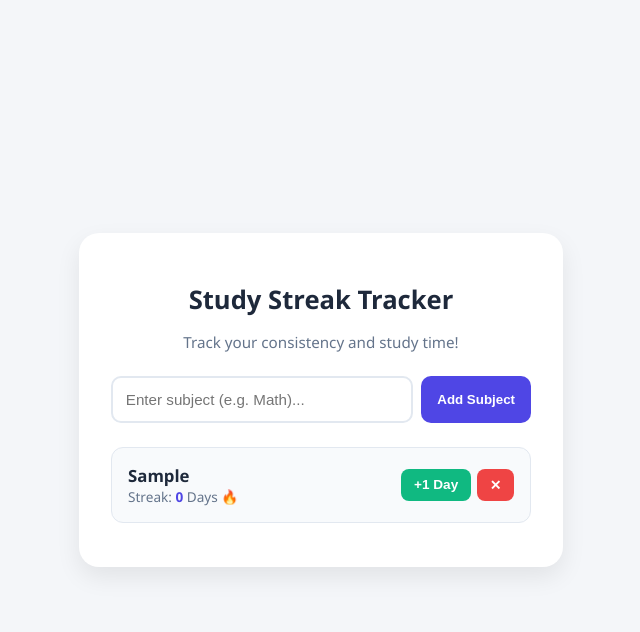
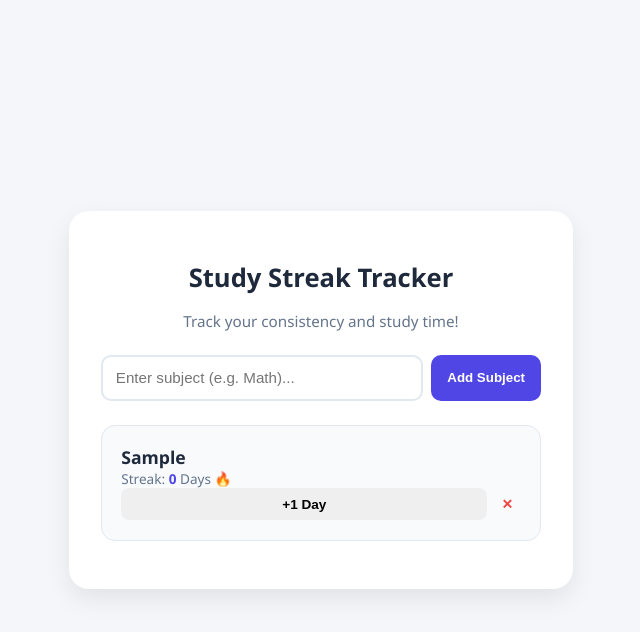
Before and after one commit to MercyyFA/study-streak-tracker, a plain HTML site: page index.html in a window 1280 px wide. Both pictures are taken after typing "Sample" into the empty fields and a click on the button "Add Subject". Shown: the whole page, without its empty margins (319-959 px from the left). Drawn offline with Linux system fonts and the light colour scheme.

Commit message:
style.css

```diff
--- a/style.css
+++ b/style.css
@@ -16,7 +16,7 @@ body {
   border-radius: 20px;
   box-shadow: 0 10px 25px rgba(0, 0, 0, 0.08);
   width: 100%;
-  max-width: 420px;
+  max-width: 440px;
   text-align: center;
 }
 
@@ -61,27 +61,27 @@ input:focus {
   cursor: pointer;
 }
 
-/* Individual Subject Cards */
+/* Individual Subject Card */
 .subject-card {
   background-color: #f8fafc;
   border: 1px solid #e2e8f0;
-  border-radius: 12px;
-  padding: 1rem;
-  margin-bottom: 0.8rem;
-  display: flex;
-  align-items: center;
-  justify-content: space-between;
+  border-radius: 14px;
+  padding: 1.2rem;
+  margin-bottom: 1rem;
+  text-align: left;
 }
 
-.subject-info {
-  text-align: left;
+.card-header {
+  display: flex;
+  justify-content: space-between;
+  align-items: center;
+  margin-bottom: 0.8rem;
 }
 
 .subject-name {
   font-weight: 700;
   color: #1e293b;
-  font-size: 1.05rem;
-  display: block;
+  font-size: 1.1rem;
 }
 
 .subject-streak {
@@ -94,13 +94,27 @@ input:focus {
   color: #4f46e5;
 }
 
+/* Timer Section inside Card */
+.timer-display {
+  font-size: 1.5rem;
+  font-weight: bold;
+  font-family: monospace;
+  color: #0f172a;
+  background-color: #e2e8f0;
+  padding: 0.4rem;
+  border-radius: 8px;
+  text-align: center;
+  margin-bottom: 0.8rem;
+}
+
 .action-btns {
   display: flex;
   gap: 6px;
 }
 
 .action-btns button {
-  padding: 0.5rem 0.8rem;
+  flex: 1;
+  padding: 0.5rem;
   border: none;
   border-radius: 8px;
   font-weight: 600;
@@ -108,16 +122,28 @@ input:focus {
   cursor: pointer;
 }
 
-.study-btn {
+.start-btn {
   background-color: #10b981;
   color: white;
 }
 
-.delete-btn {
-  background-color: #ef4444;
+.stop-btn {
+  background-color: #f59e0b;
   color: white;
 }
 
+.streak-btn {
+  background-color: #4f46e5;
+  color: white;
+}
+
+.delete-btn {
+  flex: 0 0 auto !important;
+  background-color: transparent;
+  color: #ef4444;
+  font-size: 1.1rem;
+  padding: 0 0.4rem;
+}
 #reset-btn:hover {
   color: #ef4444;
 }
```
